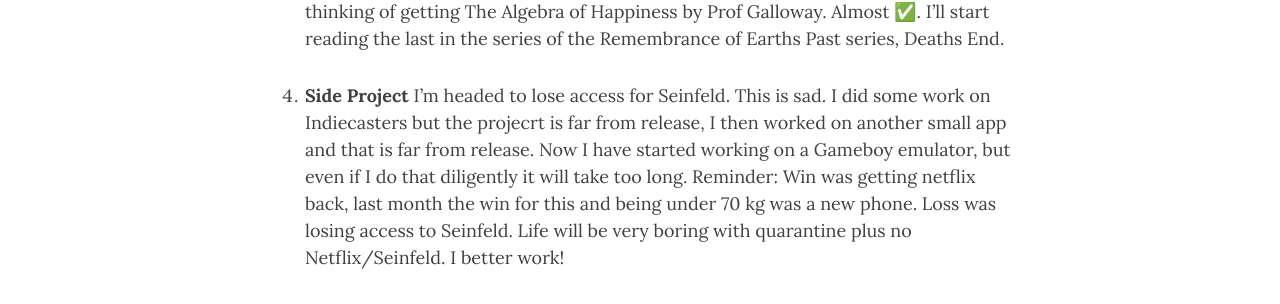
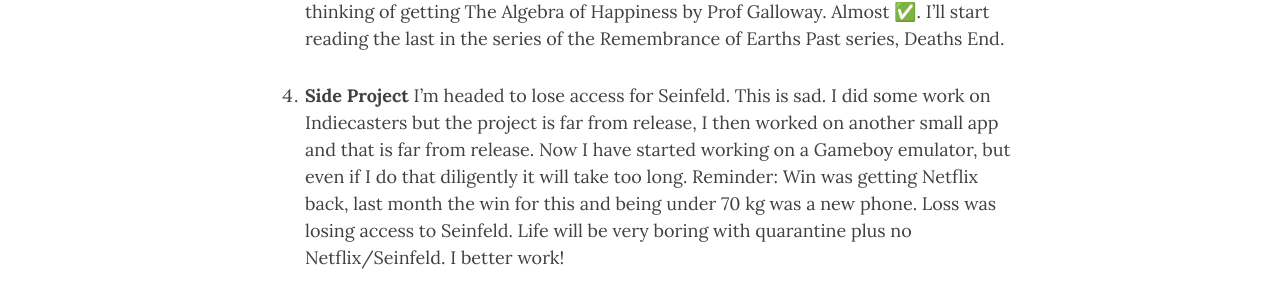
Before and after one commit to h4ck3rk3y/h4ck3rk3y.github.io, a Jekyll site: the page built from _posts/2020-03-20-mid-march-update.md, in a window 1280 px wide and 900 px high, scrolled down 797 px. Shown: the part 176-480 px from the top of the window. Built offline with Jekyll 4.4.1, drawn with Linux system fonts in a browser that asks for light colours; nearby versions of some CDN libraries; comment, search, counter and statistics services are not loaded.

Commit message:
typo fix

```diff
--- a/_posts/2020-03-20-mid-march-update.md
+++ b/_posts/2020-03-20-mid-march-update.md
@@ -23,7 +23,7 @@
 
 3. **Reading** The dark forest is finished. I have 11 days to finish 3 more chapters of the intelligent investor. I think this goal will be on my side, that means I get a book. I'm thinking of getting The Algebra of Happiness by Prof Galloway. Almost ✅. I'll start reading the last in the series of the Remembrance of Earths Past series, Deaths End.
 
-4. **Side Project** I'm headed to lose access for Seinfeld. This is sad. I did some work on Indiecasters but the projecrt is far from release, I then worked on another small app and that is far from release. Now I have started working on a Gameboy emulator, but even if I do that diligently it will take too long. Reminder: Win was getting netflix back, last month the win for this and being under 70 kg was a new phone. Loss was losing access to Seinfeld. Life will be very boring with quarantine plus no Netflix/Seinfeld. I better work!
+4. **Side Project** I'm headed to lose access for Seinfeld. This is sad. I did some work on Indiecasters but the project is far from release, I then worked on another small app and that is far from release. Now I have started working on a Gameboy emulator, but even if I do that diligently it will take too long. Reminder: Win was getting Netflix back, last month the win for this and being under 70 kg was a new phone. Loss was losing access to Seinfeld. Life will be very boring with quarantine plus no Netflix/Seinfeld. I better work!
 
 
 ## General
```
